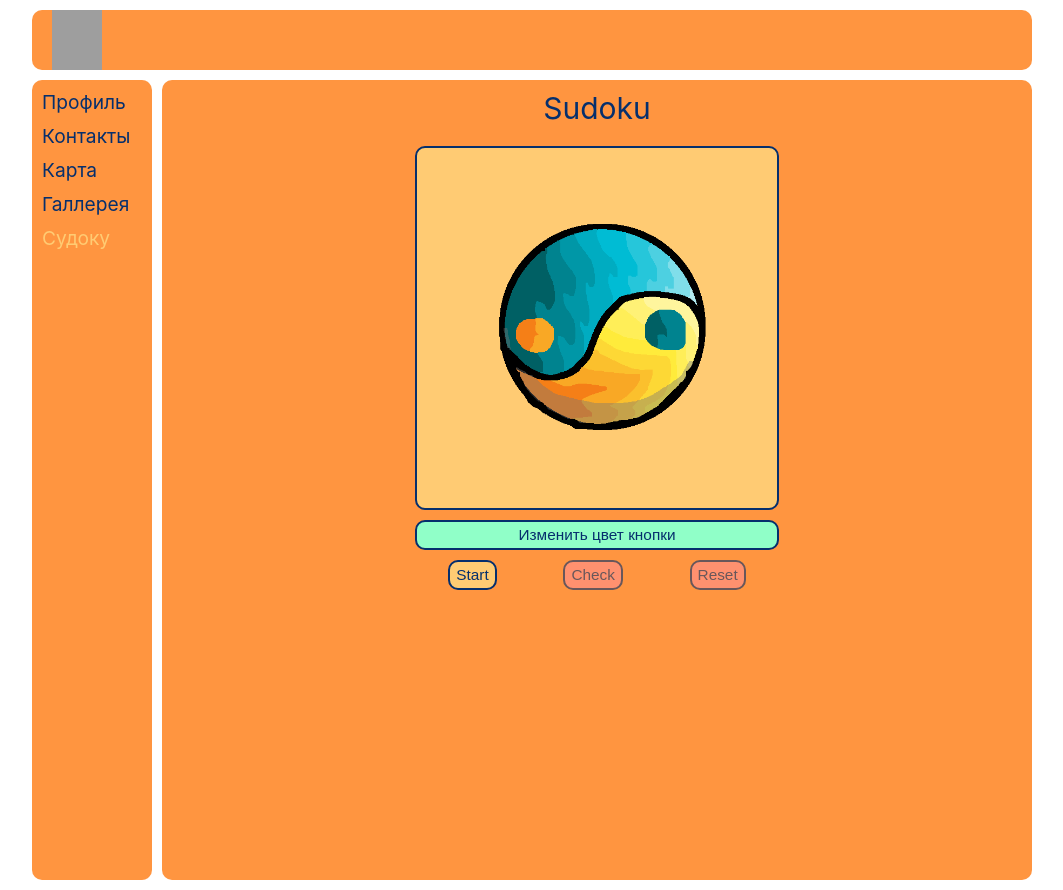
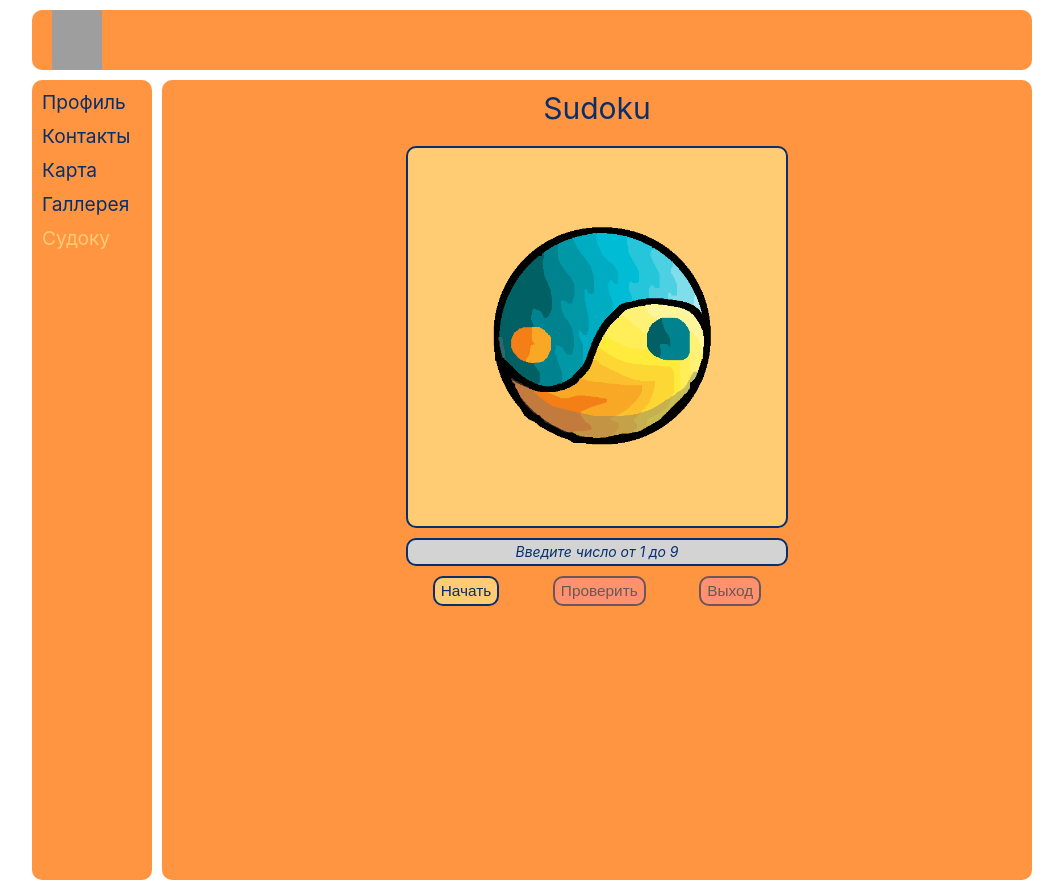
Before and after one commit to OminousFlake/react-personal-spa, a React (Create React App) app: page /sudoku in a window 1280 px wide. Shown: the whole page, without its empty margins (108-1171 px from the left). Built offline with nearby package versions, Linux system fonts and the light colour scheme; grey boxes are pictures that could not be loaded.

Commit message:
Рабочая версия судоку готова

```diff
--- a/src/components/Sudoku/Sudoku.js
+++ b/src/components/Sudoku/Sudoku.js
@@ -1,7 +1,8 @@
 import React from "react";
 import SudokuRows from "./SudokuRows/SudokuRows.js";
 import s from "./Sudoku.module.css";
-import loader from "./../../components/Sudoku/yinAndYang.png";
+import loader from "./yinAndYang.png";
+import endGamePicture from "./winner.gif";
 
 const Sudoku = (props) => {
     let showGrid = () => {
@@ -17,43 +18,51 @@ const Sudoku = (props) => {
     };
 
     let changeCell = props.changeCell;
-    let isSpinning = props.isSpinning;
-
-    let spinningBlock = React.createRef();
-    let toggleSpinning = (event) => {
-        let button = event.target;
-        if (isSpinning) {
-            isSpinning = false;
-            button.style.backgroundColor = '#FF9090';
-        } else {
-            isSpinning = true;
-            button.style.backgroundColor = '#90FFC8';
-        }
-    }
-
 
     return (
     	<div className={s.sudokuContainer}>
     		<div className={s.heading}>Sudoku</div>
+            {props.gameFinished ?
+            <>
+            <div className={s.loader}>
+                <img src={endGamePicture} className={s.gameWon} alt="You are the boss"/>
+            </div>
+            <span type="text" className={s.showLoading}>Прекрасная игра!</span>
+            <div className={s.buttonsBlock}>
+                <button onClick={showGrid} className={s.disabled} disabled>Начать</button>
+                <button onClick={checkSudoku} className={s.disabled} disabled>Проверить</button>
+                <button onClick={resetSudoku}>Выход</button>
+            </div>
+            </>
+            :
+            <>
+            <>
             {props.isLoading ?
             <div className={s.loader}>
-                    <img src={loader} className={s.spinning} ref={spinningBlock} alt="Yin and Yang"/>
+                <img src={loader} className={s.spinning} alt="Yin and Yang"/>
             </div> :
-                <SudokuRows grid={props.grid} changeCell={props.changeCell}/>}
-            <button onClick={toggleSpinning} className={s.showLoading}>Изменить цвет кнопки</button>
+            <SudokuRows grid={props.grid}
+                        changeCell={props.changeCell}
+                        gameChecked={props.gameChecked} />}
+            </>
+            <span type="text" className={s.showLoading}>
+                {props.numberOfMistakes ? `Количество ошибок: ` + props.numberOfMistakes : `Введите число от 1 до 9`}
+            </span>
             <div className={s.buttonsBlock}>
                 {props.gameStarted ? <>
-                    <button onClick={showGrid} className={s.disabled} disabled>Start</button>
-                    <button onClick={checkSudoku}>Check</button>
-                    <button onClick={resetSudoku}>Reset</button>
+                    <button onClick={showGrid} className={s.disabled} disabled>Начать</button>
+                    <button onClick={checkSudoku}>Проверить</button>
+                    <button onClick={resetSudoku}>Выход</button>
                     </> :
                     <>
-                <button onClick={showGrid}>Start</button>
-                <button onClick={checkSudoku} className={s.disabled} disabled>Check</button>
-                <button onClick={resetSudoku} className={s.disabled} disabled>Reset</button>
+                    <button onClick={showGrid}>Начать</button>
+                    <button onClick={checkSudoku} className={s.disabled} disabled>Проверить</button>
+                    <button onClick={resetSudoku} className={s.disabled} disabled>Выход</button>
                     </>
                 }
             </div>
+            </>
+        }
     	</div>
     )
 };
--- a/src/components/Sudoku/Sudoku.module.css
+++ b/src/components/Sudoku/Sudoku.module.css
@@ -13,8 +13,8 @@
 }
 
 .loader {
-	width: 360px;
-	height: 360px;
+	width: 378px;
+	height: 378px;
 	border: 2px solid #052F6D;
     border-radius: 10px;
     background-color: #FFCB73;
@@ -28,6 +28,15 @@
 	left: 12.5%;
 	top: 12.5%;
 }
+
+.loader > .gameWon {
+    box-sizing: border-box;
+    position: static;
+    width: 100%;
+    height: 100%;
+    border-radius: 7px;
+}
+
 .no-spinning {
 	color: red;
 }
@@ -72,16 +81,22 @@
 }
 
 .sudokuContainer > .showLoading {
+    box-sizing: border-box;
 	margin-top: 10px;
-	background-color: #90FFC8;
+	background-color: lightgrey;
+    height: 28px;
+    font-size: 14px;
+    font-style: italic;
+    border: 2px solid #052F6D;
+    border-radius: 10px;
+    text-align: center;
+    line-height: 100%;
+    padding: 5px 10px;
+    outline: none;
 }
 
 .disabled {
     opacity: 0.6;
     background-color: rgb(255, 144, 144);
     cursor: not-allowed;
-    -ms-user-select: none;
-    -moz-user-select: none;
-    -webkit-user-select: none;
-    user-select: none;
 }
--- a/src/components/Sudoku/SudokuContainer.js
+++ b/src/components/Sudoku/SudokuContainer.js
@@ -13,8 +13,10 @@ const mapStateToProps = (state) => {
     return {
         grid: state.sudokuPage.grid,
         isLoading: state.sudokuPage.isLoading,
-        isSpinning: state.sudokuPage.isSpinning,
-        gameStarted: state.sudokuPage.gameStarted
+        gameStarted: state.sudokuPage.gameStarted,
+        gameChecked: state.sudokuPage.gameChecked,
+        numberOfMistakes: state.sudokuPage.numberOfMistakes,
+        gameFinished: state.sudokuPage.gameFinished
     }
 };
 
--- a/src/components/Sudoku/SudokuRows/SudokuCells.js
+++ b/src/components/Sudoku/SudokuRows/SudokuCells.js
@@ -11,6 +11,7 @@ const SudokuCells = (props) => {
 
 
 	let cells = props.row.map((el, index) => {
+		if (!props.gameChecked) {
 			if (el.changeable) {
 				return <input id={props.id.toString() + index.toString()}
 					key={index}
@@ -24,15 +25,47 @@ const SudokuCells = (props) => {
 					key={index}
 					type="text"
 					value={el.value}
+					className={s.cell}
+					autoComplete="off"
+					onChange={changeCell}
+					disabled />
+			}
+		} else {
+			if (el.changeable) {
+				if (el.guessedCorrectly) {
+					return <input id={props.id.toString() + index.toString()}
+					key={index}
+					type="text"
+					value={el.userGuess}
+					className={`${s.cell} ${s.guessedCorrectly}`}
+					autoComplete="off"
+					onChange={changeCell} />
+				} else {
+					return <input id={props.id.toString() + index.toString()}
+					key={index}
+					type="text"
+					value={el.userGuess}
+					className={`${s.cell} ${s.guessedWrong}`}
+					autoComplete="off"
+					onChange={changeCell} />
+				}
+
+			} else {
+				return <input id={props.id.toString() + index.toString()}
+					key={index}
+					type="text"
+					value={el.value}
 					className={`${s.cell} ${s.given}`}
 					autoComplete="off"
 					onChange={changeCell}
 					disabled />
 			}
+		}
+
 	});
 
 	return (
-		<div className={s.cells}>
+		<div className={s.row}>
 			{cells}
 		</div>
 	)
--- a/src/components/Sudoku/SudokuRows/SudokuRows.js
+++ b/src/components/Sudoku/SudokuRows/SudokuRows.js
@@ -7,11 +7,12 @@ const SudokuRows = (props) => {
 		return <SudokuCells row={el}
 							key={index}
 							id={index}
-							changeCell={props.changeCell}/>
+							changeCell={props.changeCell}
+							gameChecked={props.gameChecked}/>
 	});
 
 	return (
-		<div className={s.rows}>
+		<div className={s.grid}>
 			{rows}
 		</div>
 	)
--- a/src/components/Sudoku/SudokuRows/SudokuRows.module.css
+++ b/src/components/Sudoku/SudokuRows/SudokuRows.module.css
@@ -1,34 +1,86 @@
-.rows {
+.grid {
+	position: relative;
 	display: grid;
-	grid-template-rows: repeat(9, 40px);
-	grid-template-columns: repeat(1, 360px);
+	grid-template-rows: repeat(9, 1fr);
+	grid-template-columns: repeat(1, 1fr);
     border: 2px solid #052F6D;
     border-radius: 5px;
+    justify-items: center;
 }
 
-.cells {
+.grid:before {
+	content: '';
+	position: absolute;
+	height: 100%;
+	width: 124px;
+	border-right: 2px solid #052F6D;
+	border-left: 2px solid #052F6D;
+}
+
+.row {
+	height: 1fr;
 	display: grid;
-	grid-template-rows: repeat(1, 40px);
-	grid-template-columns: repeat(9, 40px);
+	grid-template-rows: repeat(1, 1fr);
+	grid-template-columns: repeat(9, 1fr);
 	justify-items: center;
 	align-items: center;
 }
 
-.cell:nth-child(3) {
-	margin-right: 2px;
+.row:nth-child(3),
+.row:nth-child(6) {
+	border-bottom: 2px solid #052F6D;
+}
+
+.row:nth-child(4),
+.row:nth-child(7) {
+	padding-top: 3px;
 }
 
 .cell {
-	width: 33px;
-	height: 33px;
+	width: 34px;
+	height: 34px;
 	border: 1px solid #052F6D;
 	border-radius: 5px;
 	background-color: #FFCB73;
 	color: #052F6D;
 	font-size: 20px;
 	text-align: center;
+	margin: 0 3px 3px 0;
+	padding: 0;
 }
 
-.given {
-	background-color: lightgreen;
+.cell:nth-child(1),
+.cell:nth-child(4),
+.cell:nth-child(7) {
+	margin-left: 3px;
 }
+
+.guessedCorrectly {
+	background-color: rgb(144, 255, 200);
+}
+
+.guessedWrong {
+	background-color: rgb(255, 144, 144);
+	animation: shake 0.82s cubic-bezier(.36,.07,.19,.97) both;
+  	transform: translate3d(0, 0, 0);
+  	backface-visibility: hidden;
+  	perspective: 1000px;
+}
+
+@keyframes shake {
+  10%, 90% {
+    transform: translate3d(-1px, 0, 0);
+  }
+
+  20%, 80% {
+    transform: translate3d(2px, 0, 0);
+  }
+
+  30%, 50%, 70% {
+    transform: translate3d(-4px, 0, 0);
+  }
+
+  40%, 60% {
+    transform: translate3d(4px, 0, 0);
+  }
+}
```
Also changed, not shown: src/redux/sudoku-reducer.js (+16 -11 lines), src/components/Sudoku/loader.gif (deleted), src/components/Sudoku/winner.gif (added). Lines whose indentation alone changed are shown as unchanged.
